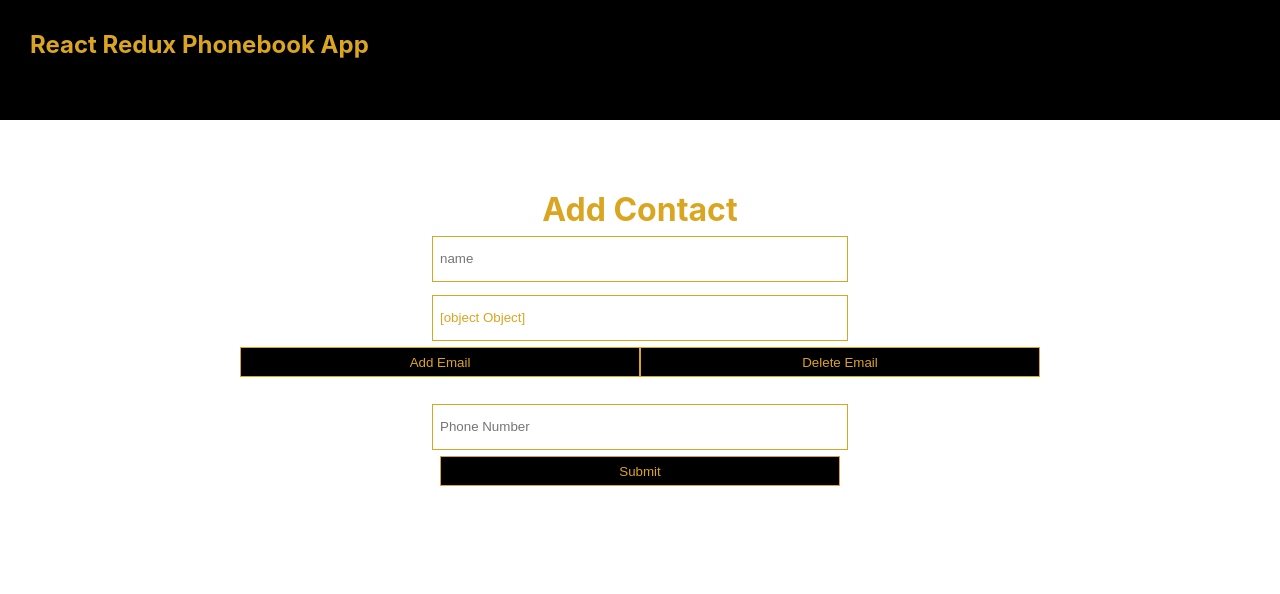
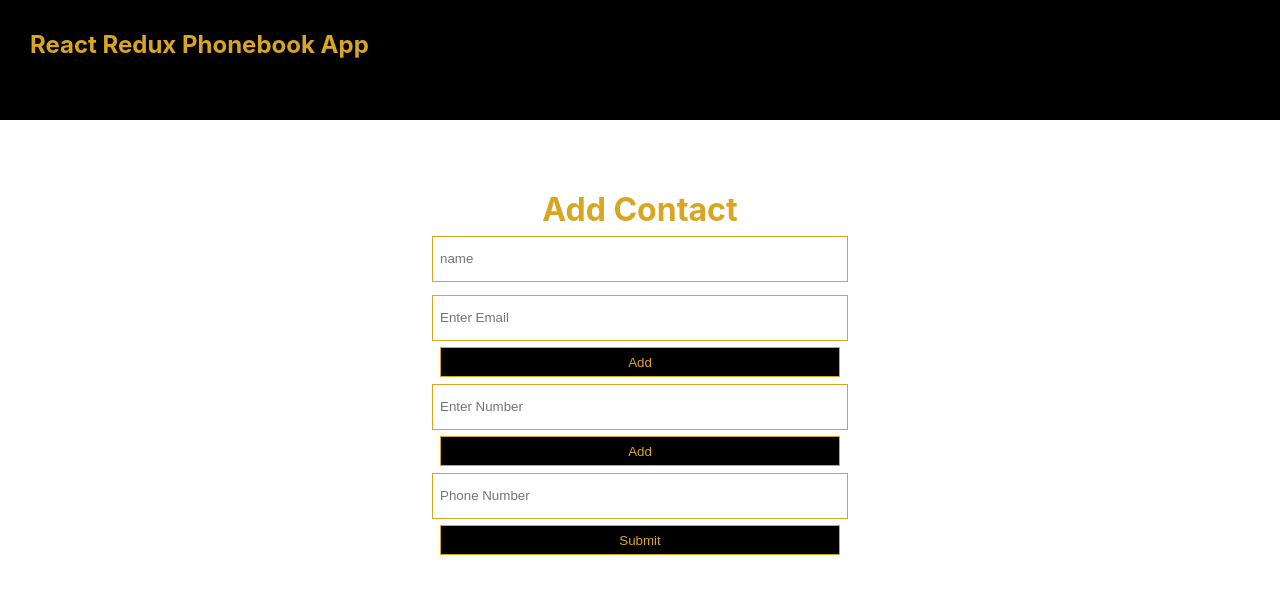
Before and after one commit to MariamMartirosyann/Phone-Book, a React (Create React App) app: page /addContact in a window 1280 px wide. Shown: the top 594 px of the page. Built offline with nearby package versions, Linux system fonts and the light colour scheme.

Commit message:
lastUpdate27/04
lastUpdate27/04

```diff
--- a/src/app/Components/Addcontact.jsx
+++ b/src/app/Components/Addcontact.jsx
@@ -7,7 +7,7 @@ import Navbar from "./Navbar";
 
 const Addcontact = (props) => {
   const contact = useSelector((state) => state.contact.list);
-  const [inputList, setInputList] = useState( [{ input: "" }]);
+  const [inputList, setInputList] = useState([{ input: "" }]);
   const [name, setName] = useState("");
   const [email, setEmail] = useState("");
   const [number, setNumber] = useState("");
@@ -38,7 +38,7 @@ const Addcontact = (props) => {
     setInputList(list);
   };
 
-  const handleInputRemove = (index) => {
+  const handleRemoveClick = (index) => {
     const list = [...inputList];
     list.splice(index, 1);
     setInputList(list);
@@ -63,19 +63,44 @@ const Addcontact = (props) => {
             placeholder="name"
           />
           <br />
+          {inputList.map((x, i) => {
+            return (
+              <div key={i} className="box">
+                <input
+                  name="email"
+                  placeholder="Enter Email"
+                  value={x.email}
+                  onChange={e => handleInputChange(e, i)}
+                />
 
-          <input
-            {...props}
-            value={inputList}
-            onChange={(e) => setEmail(e.target.value)}
-            type="email"
-            placeholder="email"
-          />
-          <br />
-          <button type="Submit" onClick={handleInputAdd}>Add Email</button>
-          <button className="smallBtn"  onClick={handleInputRemove}>Delete Email</button> <br />
+                <div className="btn-box">
+                  {inputList.length !== 1 && <button
 
-          <br />
+                    onClick={() => handleRemoveClick(i)}>Remove</button>}
+                  {inputList.length - 1 === i && <button onClick={handleInputAdd}>Add</button>}
+                </div>
+              </div>
+            );
+          })}
+          {inputList.map((x, i) => {
+            return (
+              <div className="box">
+                <input
+                  name="number"
+                  placeholder="Enter Number"
+                  value={x.number}
+                  onChange={e => handleInputChange(e, i)}
+                />
+
+                <div className="btn-box">
+                  {inputList.length !== 1 && <button
+
+                    onClick={() => handleRemoveClick(i)}>Remove</button>}
+                  {inputList.length - 1 === i && <button onClick={handleInputAdd}>Add</button>}
+                </div>
+              </div>
+            );
+          })}
 
           <input
             {...props}
@@ -93,3 +118,17 @@ const Addcontact = (props) => {
 };
 
 export default Addcontact;
+
+
+/* <input
+            {...props}
+            value={inputList}
+            onChange={(e) => setEmail(e.target.value)}
+            type="email"
+            placeholder="email"
+          />
+          <br />
+          <button type="Submit" onClick={handleInputAdd}>Add Email</button>
+          <button className="smallBtn"  onClick={handleRemoveClick}>Delete Email</button> <br />
+
+          <br />*/
--- a/src/app/Components/EditContact.jsx
+++ b/src/app/Components/EditContact.jsx
@@ -33,7 +33,7 @@ const EditContact = () => {
     const data =  {
       id: id,
       name,
-      email,
+      email:[email],
       number,
     }
     dispatch(updateContact(data))
```
